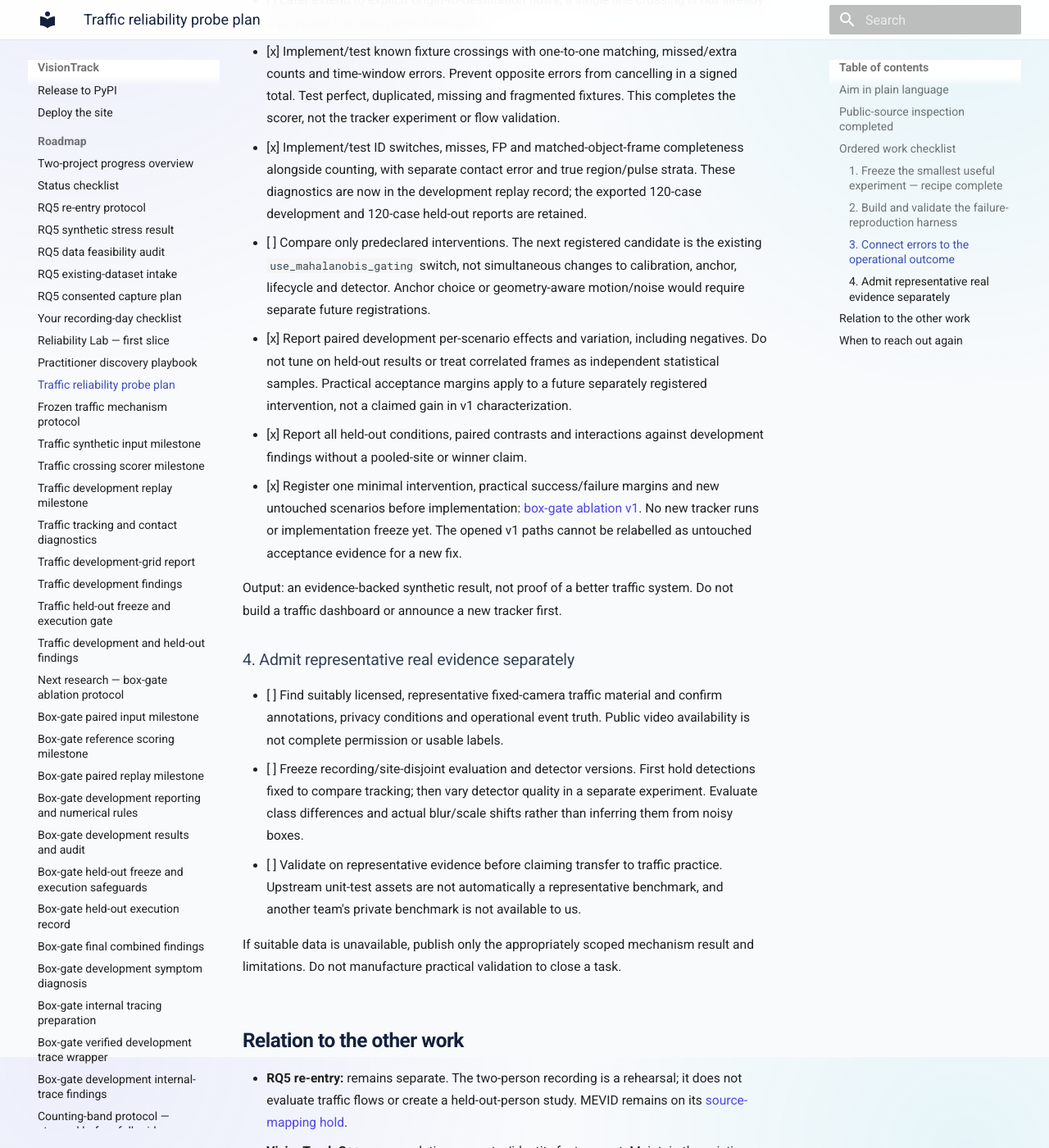
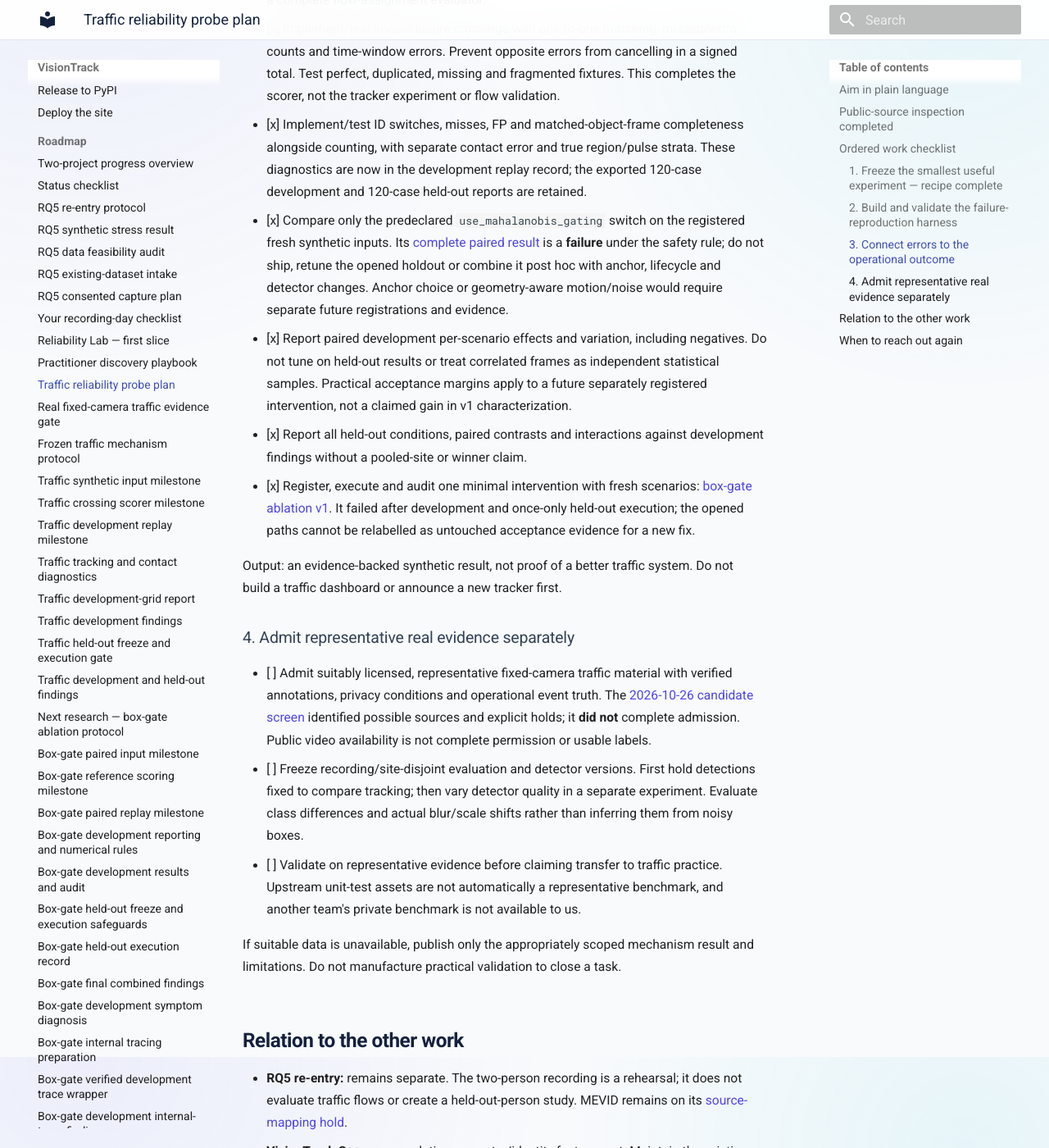
Before and after one commit to hulagerushikesh/visiontrack, an MkDocs documentation site: the page built from docs/TRAFFIC_RELIABILITY_PLAN.md, in a window 1280 px wide and 1400 px high, scrolled down 2911 px. Shown: the whole window at 82% size. Built offline with MkDocs 1.6.1 and Material for MkDocs 9.7.7, drawn with Linux system fonts in a browser that asks for light colours; some of the changed text lies outside the part shown.

Commit message:
Record real-traffic evidence admission gate

```diff
--- a/docs/TRAFFIC_RELIABILITY_PLAN.md
+++ b/docs/TRAFFIC_RELIABILITY_PLAN.md
@@ -1,12 +1,12 @@
 # Traffic reliability probe — bounded next milestone
 
-Prepared 2026-10-21; updated 2026-10-23 with the complete
-[development/held-out synthetic findings](TRAFFIC_RELIABILITY_FINDINGS.md):
-120 cases per split, no failures or selective reruns. **No intervention gain,
-traffic deployment validation or selected product vertical.**
-The separate [box-gate ablation protocol](BOX_GATE_ABLATION_PROTOCOL.md) now
-registers one existing configuration switch, fresh paths/seeds and conservative
-success/failure margins. Its new tracker comparisons have not begun.
+Prepared 2026-10-21; updated 2026-10-26. The complete
+[development/held-out synthetic findings](TRAFFIC_RELIABILITY_FINDINGS.md)
+cover 120 cases per split. The subsequent registered
+[box-gate intervention failed its safety gate](BOX_GATE_FINDINGS.md), and the
+[first real-traffic data source screen](REAL_TRAFFIC_EVIDENCE_GATE.md) has not
+admitted a new dataset. **No intervention gain, traffic deployment validation
+or selected product vertical.**
 
 ## Aim in plain language
 
@@ -118,30 +118,34 @@ is not a measured traffic camera, and box perturbations are not a real detector.
       alongside counting, with separate contact error and true region/pulse
       strata. These diagnostics are now in the development replay record;
       the exported 120-case development and 120-case held-out reports are retained.
-- [ ] Compare only predeclared interventions. The next registered candidate is
-      the existing `use_mahalanobis_gating` switch, not simultaneous changes to
-      calibration, anchor, lifecycle and detector. Anchor choice or geometry-aware
-      motion/noise would require separate future registrations.
+- [x] Compare only the predeclared `use_mahalanobis_gating` switch on the
+      registered fresh synthetic inputs. Its [complete paired result](BOX_GATE_FINDINGS.md)
+      is a **failure** under the safety rule; do not ship, retune the opened
+      holdout or combine it post hoc with anchor, lifecycle and detector changes.
+      Anchor choice or geometry-aware motion/noise would require separate future
+      registrations and evidence.
 - [x] Report paired development per-scenario effects and variation, including negatives.
       Do not tune on held-out results or treat correlated frames as independent
       statistical samples. Practical acceptance margins apply to a future
       separately registered intervention, not a claimed gain in v1 characterization.
 - [x] Report all held-out conditions, paired contrasts and interactions against
       development findings without a pooled-site or winner claim.
-- [x] Register one minimal intervention, practical success/failure margins and
-      new untouched scenarios before implementation:
-      [box-gate ablation v1](BOX_GATE_ABLATION_PROTOCOL.md). No new tracker runs
-      or implementation freeze yet. The opened v1 paths cannot be relabelled
-      as untouched acceptance evidence for a new fix.
+- [x] Register, execute and audit one minimal intervention with fresh
+      scenarios: [box-gate ablation v1](BOX_GATE_FINDINGS.md). It failed after
+      development and once-only held-out execution; the opened paths cannot
+      be relabelled as untouched acceptance evidence for a new fix.
 
 Output: an evidence-backed synthetic result, not proof of a better traffic
 system. Do not build a traffic dashboard or announce a new tracker first.
 
 ### 4. Admit representative real evidence separately
 
-- [ ] Find suitably licensed, representative fixed-camera traffic material and
-      confirm annotations, privacy conditions and operational event truth.
-      Public video availability is not complete permission or usable labels.
+- [ ] Admit suitably licensed, representative fixed-camera traffic material
+      with verified annotations, privacy conditions and operational event
+      truth. The [2026-10-26 candidate screen](REAL_TRAFFIC_EVIDENCE_GATE.md)
+      identified possible sources and explicit holds; it **did not** complete
+      admission. Public video availability is not complete permission or usable
+      labels.
 - [ ] Freeze recording/site-disjoint evaluation and detector versions. First
       hold detections fixed to compare tracking; then vary detector quality in
       a separate experiment. Evaluate class differences and actual blur/scale
--- a/mkdocs.yml
+++ b/mkdocs.yml
@@ -92,6 +92,7 @@ nav:
       - Reliability Lab — first slice: RELIABILITY_LAB.md
       - Practitioner discovery playbook: PRACTITIONER_DISCOVERY.md
       - Traffic reliability probe plan: TRAFFIC_RELIABILITY_PLAN.md
+      - Real fixed-camera traffic evidence gate: REAL_TRAFFIC_EVIDENCE_GATE.md
       - Frozen traffic mechanism protocol: TRAFFIC_RELIABILITY_PROTOCOL.md
       - Traffic synthetic input milestone: TRAFFIC_RELIABILITY_GENERATOR.md
       - Traffic crossing scorer milestone: TRAFFIC_RELIABILITY_SCORER.md
```
Also changed, not shown: docs/NEXT_STEPS.md (+8 -0 lines), docs/PROGRESS_OVERVIEW.md (+9 -1 lines), docs/REAL_TRAFFIC_EVIDENCE_GATE.md (added, +92 -0 lines).
